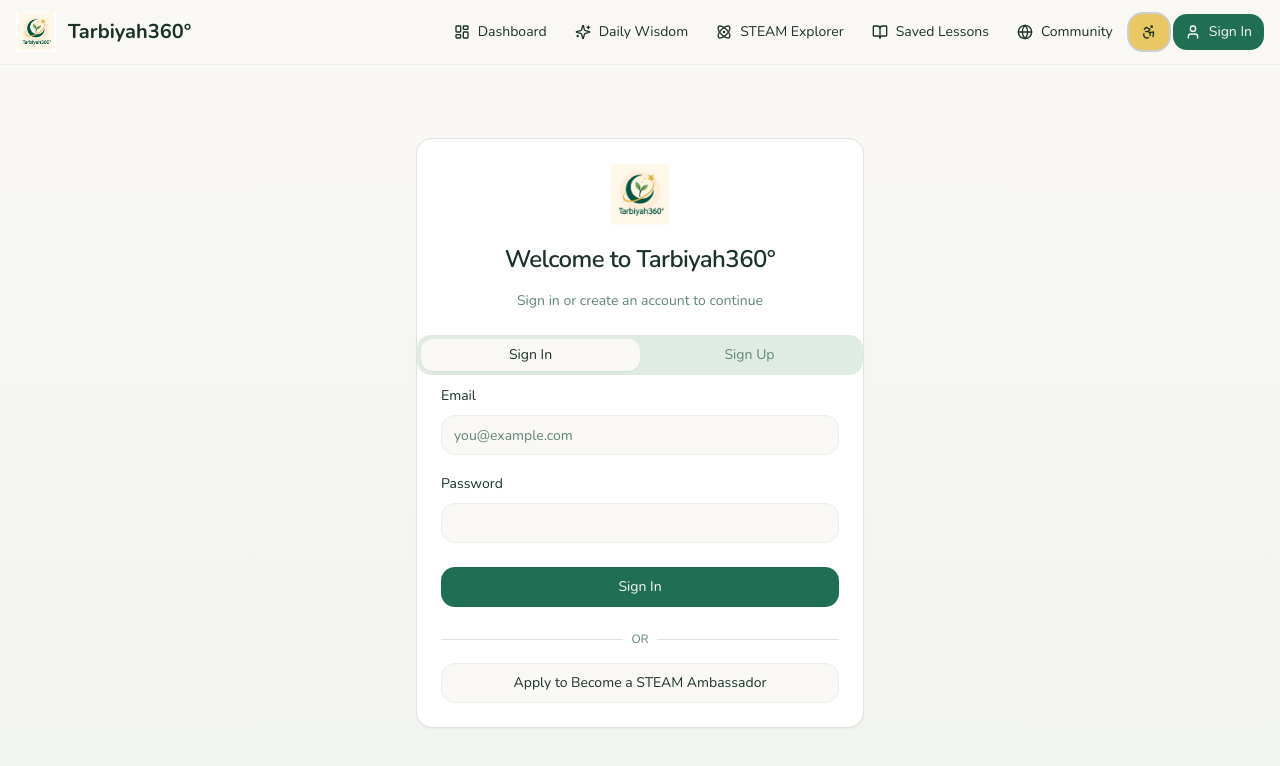
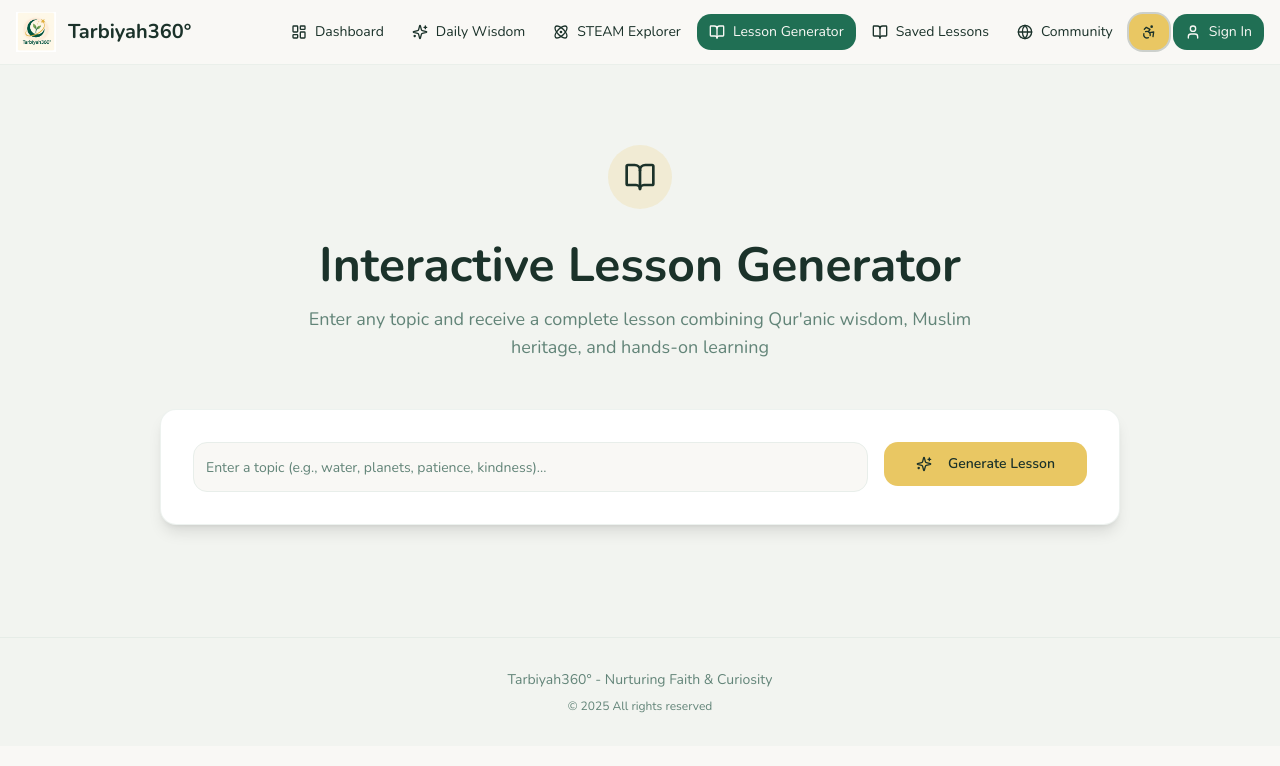
Before and after one commit to Tarbiyah360/DeenSTEAM, a React (Vite) app: page /lesson-generator in a window 1280 px wide. Before the commit this address led to /auth. Shown: the top 766 px of the page. Built offline with nearby package versions, Linux system fonts and the light colour scheme; the HTML template or start-up script is replaced by a standard one.

Commit message:
Reverted to commit c6e2f51e1e5d7fdc67f4219450137099944d091b

```diff
--- a/src/components/Navigation.tsx
+++ b/src/components/Navigation.tsx
@@ -49,6 +49,7 @@ const Navigation = () => {
     { to: "/dashboard", label: "Dashboard", icon: LayoutDashboard },
     { to: "/daily-wisdom", label: "Daily Wisdom", icon: Sparkles },
     { to: "/steam-explorer", label: "STEAM Explorer", icon: Atom },
+    { to: "/lesson-generator", label: "Lesson Generator", icon: BookOpen },
     { to: "/saved-lessons", label: "Saved Lessons", icon: BookOpen },
     { to: "/community", label: "Community", icon: Globe },
   ];
--- a/src/pages/Dashboard.tsx
+++ b/src/pages/Dashboard.tsx
@@ -1,12 +1,11 @@
 import { useEffect, useState } from "react";
 import { useNavigate } from "react-router-dom";
 import Navigation from "@/components/Navigation";
-import LessonGenerator from "@/components/LessonGenerator";
 import { Card, CardContent, CardDescription, CardHeader, CardTitle } from "@/components/ui/card";
 import { Button } from "@/components/ui/button";
 import { supabase } from "@/integrations/supabase/client";
 import { User } from "@supabase/supabase-js";
-import { Sparkles, Globe, Atom } from "lucide-react";
+import { BookOpen, Sparkles, Globe, Atom } from "lucide-react";
 
 const Dashboard = () => {
   const navigate = useNavigate();
@@ -45,11 +44,6 @@ const Dashboard = () => {
             Welcome back, {user?.email}
           </p>
 
-          {/* Lesson Generator Section */}
-          <div className="mb-8">
-            <LessonGenerator />
-          </div>
-
           <div className="grid gap-6 md:grid-cols-2 mb-8">
             <Card>
               <CardHeader>
@@ -57,6 +51,14 @@ const Dashboard = () => {
                 <CardDescription>Access your favorite features</CardDescription>
               </CardHeader>
               <CardContent className="grid gap-3">
+                <Button
+                  variant="outline"
+                  className="justify-start gap-3"
+                  onClick={() => navigate("/lesson-generator")}
+                >
+                  <BookOpen className="h-5 w-5" />
+                  Generate a Lesson
+                </Button>
                 <Button
                   variant="outline"
                   className="justify-start gap-3"
--- a/src/pages/LessonGeneratorPage.tsx
+++ b/src/pages/LessonGeneratorPage.tsx
@@ -1,17 +1,23 @@
-import { useEffect } from "react";
-import { useNavigate } from "react-router-dom";
+import Navigation from "@/components/Navigation";
+import LessonGenerator from "@/components/LessonGenerator";
 
 const LessonGeneratorPage = () => {
-  const navigate = useNavigate();
-
-  useEffect(() => {
-    // Redirect to dashboard since lesson generator is now part of dashboard
-    navigate("/dashboard");
-  }, [navigate]);
-
   return (
-    <div className="min-h-screen flex items-center justify-center">
-      <div className="animate-spin rounded-full h-8 w-8 border-b-2 border-primary"></div>
+    <div className="min-h-screen">
+      <Navigation />
+      <main>
+        <LessonGenerator />
+      </main>
+      <footer className="py-8 px-4 border-t border-border/50 bg-muted/30" role="contentinfo">
+        <div className="container mx-auto text-center">
+          <p className="text-sm text-muted-foreground">
+            Tarbiyah360° - Nurturing Faith & Curiosity
+          </p>
+          <p className="text-xs text-muted-foreground mt-2">
+            © 2025 All rights reserved
+          </p>
+        </div>
+      </footer>
     </div>
   );
 };
```
